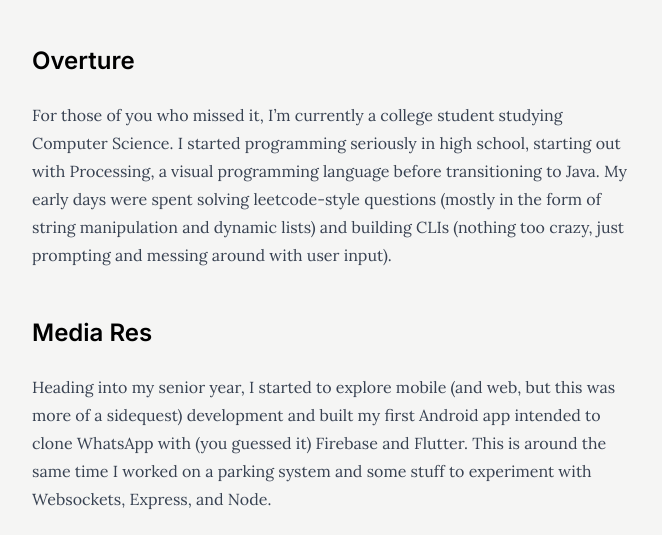
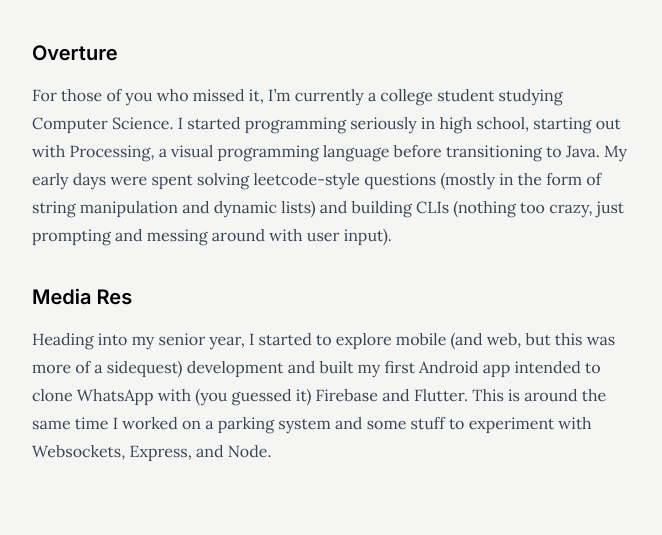
Before and after one commit to enkyuan/enkyuan.github.io, an Astro site: page /enkyuan.github.io/blog/01-introductory-post in a window 1280 px wide. Shown: the part 265-800 px from the top of the page, without its empty margins (308-970 px from the left). Built offline with nearby package versions, Linux system fonts and the light colour scheme; Astro itself is replaced by a stand-in of ours; a web font is replaced by a local one.

Commit message:
updated blog content

```diff
--- a/src/content/blog/01-introductory-post/index.md
+++ b/src/content/blog/01-introductory-post/index.md
@@ -4,10 +4,10 @@ description: "More about me"
 date: "Aug 28 2024"
 ---
 
-## Overture
+### Overture
 
 For those of you who missed it, I'm currently a college student studying Computer Science. I started programming seriously in high school, starting out with Processing, a visual programming language before transitioning to Java. My early days were spent solving leetcode-style questions (mostly in the form of string manipulation and dynamic lists) and building CLIs (nothing too crazy, just prompting and messing around with user input).
 
-## Media Res
+### Media Res
 
 Heading into my senior year, I started to explore mobile (and web, but this was more of a sidequest) development and built my first Android app intended to clone WhatsApp with (you guessed it) Firebase and Flutter. This is around the same time I worked on a parking system and some stuff to experiment with Websockets, Express, and Node.
```
